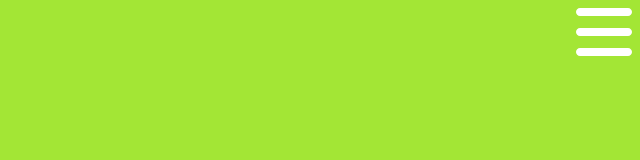
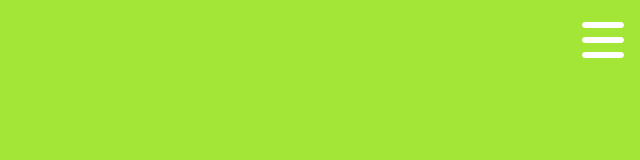
Before and after one commit to trevorwrightdev/memmory-chimp, a Next.js app: page / in a window 1280 px wide. Shown: the top 160 px of the page, without its empty margins (640-1280 px from the left). Built offline with nearby package versions, Linux system fonts and the light colour scheme.

Commit message:
adjusted nav icon size

```diff
--- a/components/MobileNavBar.tsx
+++ b/components/MobileNavBar.tsx
@@ -3,7 +3,7 @@ import { faNavicon } from "@fortawesome/free-solid-svg-icons"
 
 const MobileNavBar = () => {
   return (
-    <div className='fixed bg-lime-400 top-0 flex flex-row-reverse pr-2 w-full h-16'>
+    <div className='fixed bg-lime-400 top-0 flex flex-row-reverse p-4 w-full h-20'>
         <FontAwesomeIcon icon={faNavicon} className='cursor-pointer h-full text-white'/>
     </div>
   )
```
Also changed, not shown: pages/index.tsx (line endings or trailing spaces).
